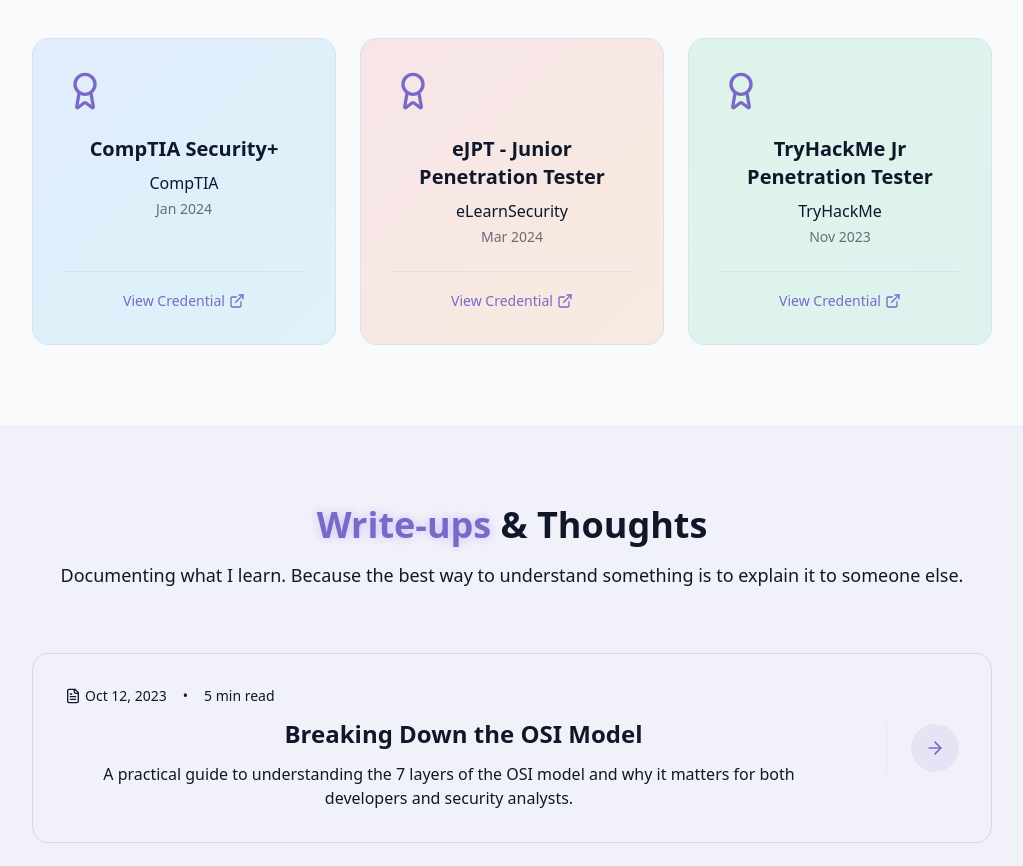
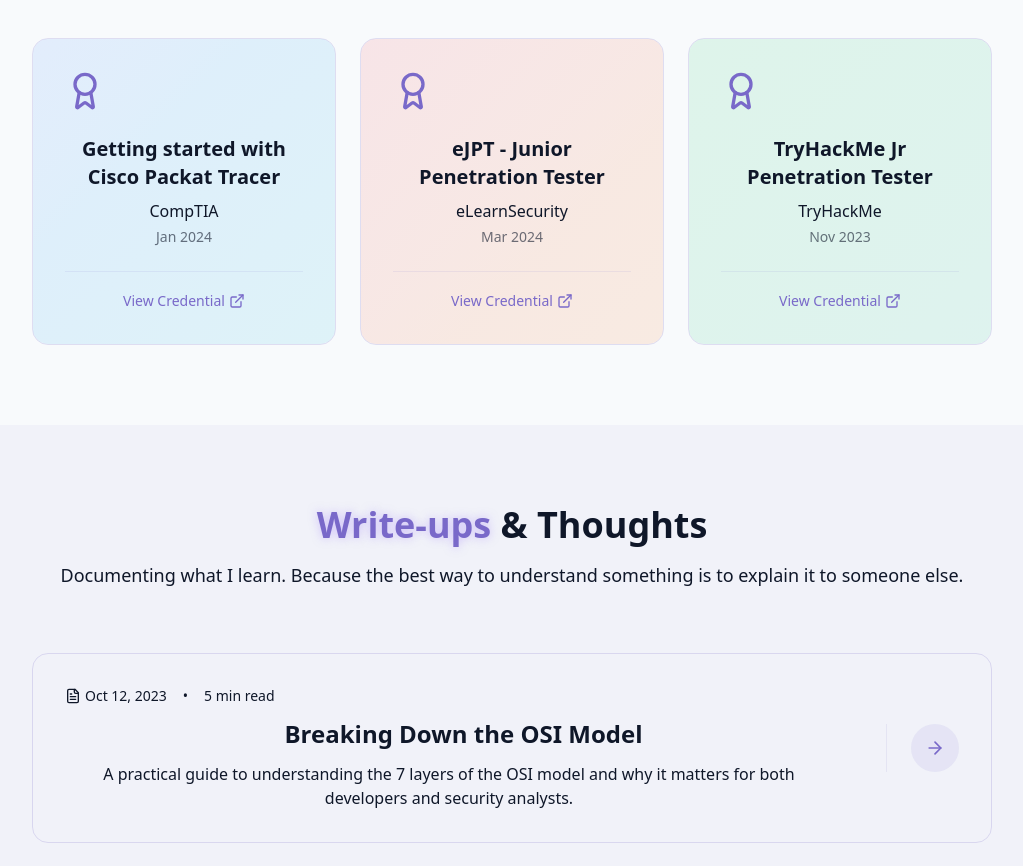
Before and after one commit to archishah61/Portfolio, a React (Vite) app: page /cyber in a window 1280 px wide. Shown: the part 3100-3966 px from the top of the page, without its empty margins (128-1151 px from the left). Built offline with nearby package versions, Linux system fonts and the light colour scheme.

Commit message:
add videos in it

```diff
--- a/src/components/CyberCertificates.jsx
+++ b/src/components/CyberCertificates.jsx
@@ -4,10 +4,10 @@ import { Award, ExternalLink } from 'lucide-react'
 const certificates = [
     {
         id: 1,
-        title: "CompTIA Security+",
+        title: "Getting started with Cisco Packat Tracer",
         issuer: "CompTIA",
         date: "Jan 2024",
-        link: "#",
+        link: "https://drive.google.com/drive/folders/1NfYypViTGB1qtsuJa_GkkPKx4BxaprC0",
         color: "from-blue-500/20 to-cyan-500/20",
     },
     {
--- a/src/components/ProjectsSection.jsx
+++ b/src/components/ProjectsSection.jsx
@@ -10,7 +10,7 @@ const projects = [
         tags: ["JavaScript", "Node.js", "Express.js", "EJS", "MongoDB", "TailwindCSS"],
         demoUrl: "https://wanderlust-w9vw.onrender.com/listings",
         githubUrl: "https://github.com/archishah61/Wanderlust",
-        // videoUrl: "https://www.youtube.com/embed/dQw4w9WgXcQ?autoplay=1"
+        videoUrl: "/projectVideos/wanderlust.mp4"
     },
     {
         id: 2,
@@ -19,7 +19,8 @@ const projects = [
         image: "/projects/project1.png",
         tags: ["React.js", " TailwindCSS", "Node.js", "Express.js", "MongoDB", "JWT"],
         demoUrl: "https://cloudpix.netlify.app/",
-        githubUrl: "https://github.com/archishah61/CloudPix-Backend-"
+        githubUrl: "https://github.com/archishah61/Cloudpix",
+        videoUrl: "/projectVideos/cloudpix.mp4"
     },
     {
         id: 3,
```
Also changed, not shown: 2 other files (tests, documents, lock files or other folders).
